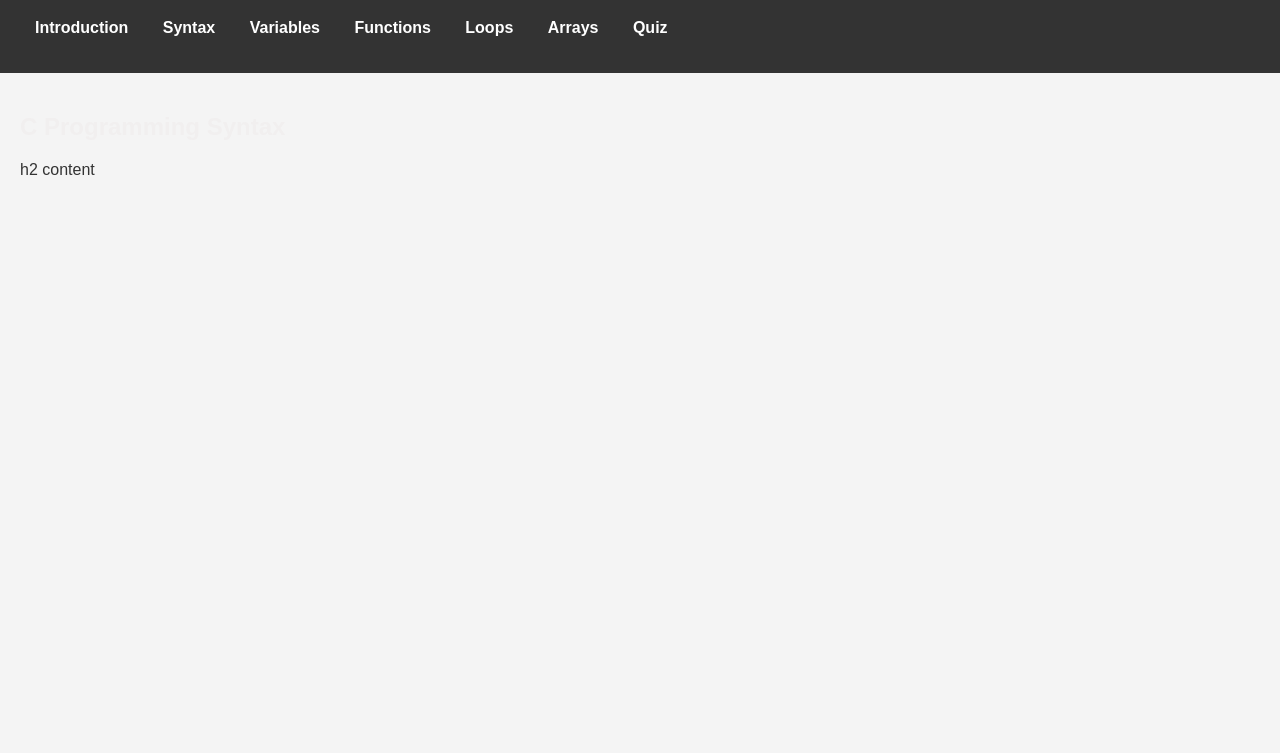
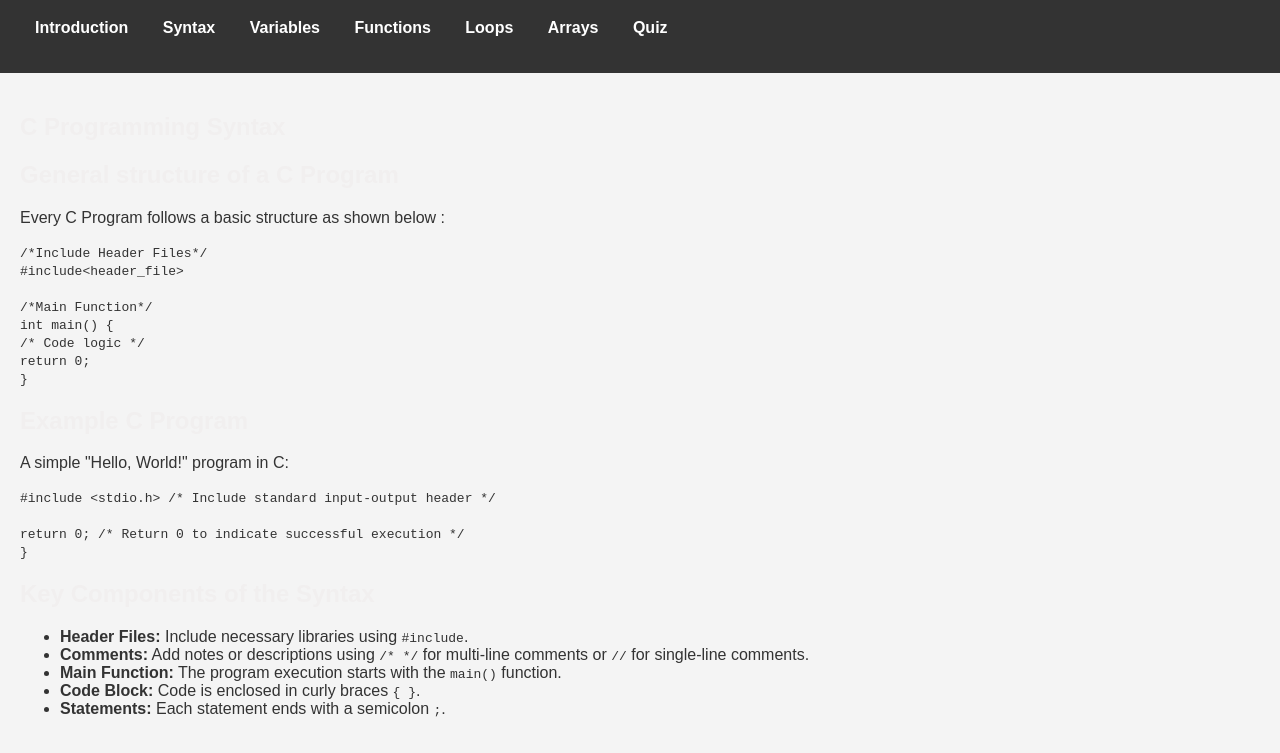
Before and after one commit to Priyadarshini-A-S/CREATeATHON, a plain HTML site: page file.html in a window 1280 px wide. Both pictures are taken after a click on the link "Syntax". Shown: the part 81-834 px from the top of the page. Before the commit the page ends 800 px from the top, so only its background shows below. Drawn offline with Linux system fonts and the light colour scheme.

Commit message:
Update file.html
content for the syntax section

```diff
--- a/file.html
+++ b/file.html
@@ -63,7 +63,41 @@
 
         <div id="syntax" class="topic">
             <h2>C Programming Syntax</h2>
-            <p>h2 content</p>
+            <section>
+                <h2>General structure of a C Program</h2>
+                <p>Every C Program follows a basic structure as shown below :</p>
+                <code>
+                    /*Include Header Files*/<br>
+                    #include&lt;header_file&gt;<br>
+                    <br>
+                    /*Main Function*/<br>
+                    int main() {<br>
+                    /* Code logic */<br>
+                    return 0;<br>
+}
+        </code>
+
+        <h2>Example C Program</h2>
+        <p>A simple "Hello, World!" program in C:</p>
+        <code>
+        #include &lt;stdio.h&gt;  /* Include standard input-output header */<br>
+        <br>
+        return 0;  /* Return 0 to indicate successful execution */<br>
+}
+        </code>
+
+        <h2>Key Components of the Syntax</h2>
+        <ul>
+            <li><b>Header Files:</b> Include necessary libraries using <code>#include</code>.</li>
+            <li><b>Comments:</b> Add notes or descriptions using <code>/* */</code> for multi-line comments or <code>//</code> for single-line comments.</li>
+            <li><b>Main Function:</b> The program execution starts with the <code>main()</code> function.</li>
+            <li><b>Code Block:</b> Code is enclosed in curly braces <code>{ }</code>.</li>
+            <li><b>Statements:</b> Each statement ends with a semicolon <code>;</code>.</li>
+        </ul>
+    </section>
+
+                </code>
+            </section>
         </div>
 
         <div id="variables" class="topic">
```
